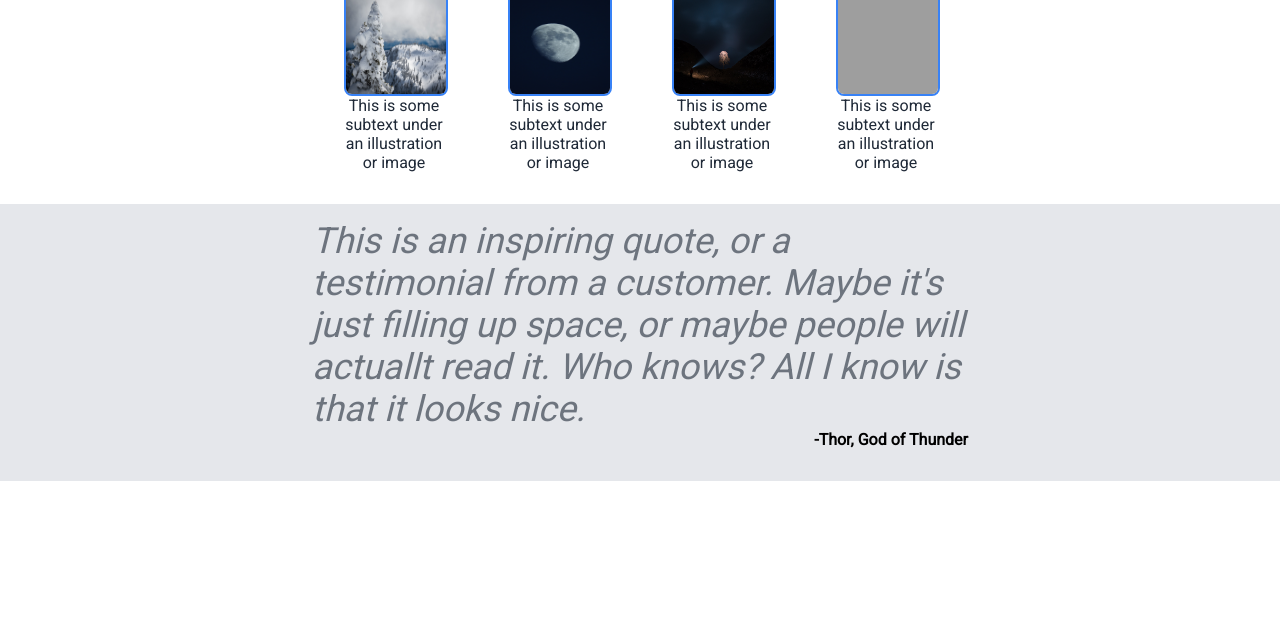
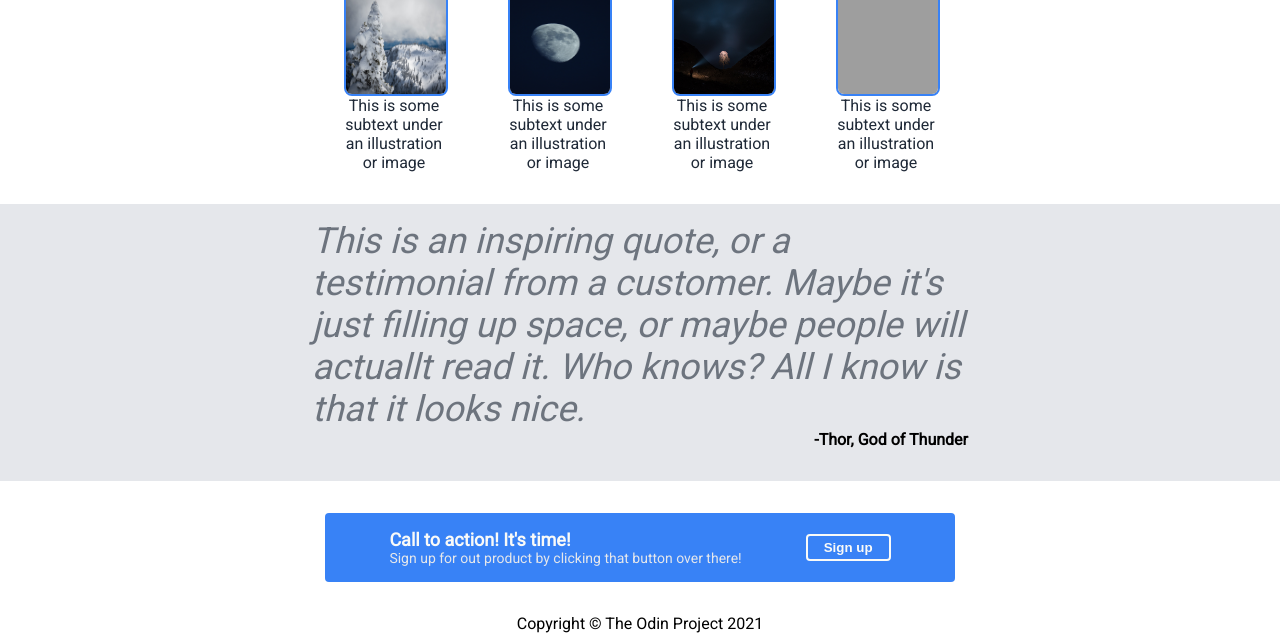
Before and after one commit to rdance/landing-page, a plain HTML site: page index.html in a window 1280 px wide. Shown: the part 504-1137 px from the top of the page. Before the commit the page ends 985 px from the top, so only its background shows below. Drawn offline with Linux system fonts and the light colour scheme; grey boxes are pictures that could not be loaded.

Commit message:
Basic call to action setup

```diff
--- a/index.html
+++ b/index.html
@@ -50,5 +50,17 @@
             <div class="quote">This is an inspiring quote, or a testimonial from a customer. Maybe it's just filling up space, or maybe people will actuallt read it. Who knows? All I know is that it looks nice.</div>
             <div class="thor">-Thor, God of Thunder</div>
         </div>
+        <div class="mid-three">
+            <div class="background">
+                <div class="action">
+                    <div class="call">Call to action! It's time!</div>
+                    <div class="product">Sign up for out product by clicking that button over there!</div>
+                </div>
+                <button class="sign-up-bottom">Sign up</button>
+            </div>
+        </div>
+        <div class="footer">
+            <div class="copyright">Copyright © The Odin Project 2021</div>
+        </div>
     </body>
 </html>
--- a/style.css
+++ b/style.css
@@ -3,6 +3,7 @@ body {
     margin: 0;
     display: flex;
     flex-direction: column;
+    min-height: 100vh;
 }
 
 a {
@@ -129,3 +130,48 @@ ul {
     justify-content: flex-end;
     padding: 0 312px 32px 312px;
 }
+
+.mid-three {
+    display: flex;
+    justify-content: center;
+    margin: 32px 256px 32px 256px;
+}
+
+.background {
+    display: flex;
+    align-items: center;
+    background-color: #3882F6;
+    gap: 64px;
+    padding: 16px 64px 16px 64px;
+    border-radius: 4px;
+}
+
+.call {
+    color: #F9FAF8;
+    font-size: 18px;
+    font-weight: 700;
+}
+
+.product {
+    color: #E5E7EB;
+    font-size: 14px;
+}
+
+.sign-up-bottom {
+    height: fit-content;
+    padding: 4px 16px 4px 16px;
+    background-color: #3882F6;
+    font-weight: 600;
+    color: #F9FAF8;
+    border: 2px solid #F9FAF8;
+    border-radius: 4px;
+}
+
+.footer {
+    display: flex;
+    justify-content: center;
+}
+
+.copyright {
+
+}
```
